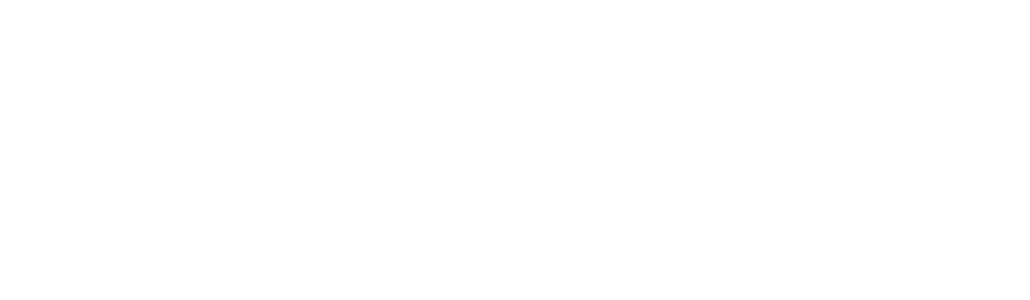
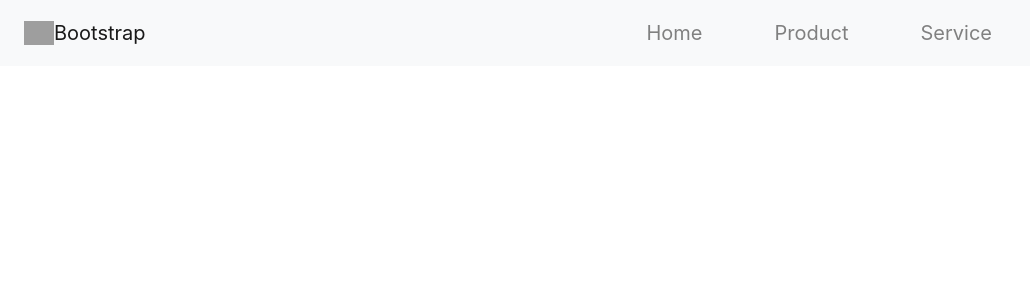
Before and after one commit to suzitsarkar27/Assignment-8, a React (Create React App) app: page / in a window 1280 px wide. Shown: the top 300 px of the page, without its empty margins (0-1030 px from the left). Built offline with nearby package versions, Linux system fonts and the light colour scheme; grey boxes are pictures that could not be loaded.

Commit message:
header-complet

```diff
--- a/public/index.html
+++ b/public/index.html
@@ -14,6 +14,9 @@
       manifest.json provides metadata used when your web app is installed on a
       user's mobile device or desktop. See https://developers.google.com/web/fundamentals/web-app-manifest/
     -->
+    <link href="https://cdn.jsdelivr.net/npm/bootstrap@5.1.3/dist/css/bootstrap.min.css" rel="stylesheet" integrity="sha384-1BmE4kWBq78iYhFldvKuhfTAU6auU8tT94WrHftjDbrCEXSU1oBoqyl2QvZ6jIW3" crossorigin="anonymous">
+    <!-- bootstrap -->
+
     <link rel="manifest" href="%PUBLIC_URL%/manifest.json" />
     <!--
       Notice the use of %PUBLIC_URL% in the tags above.
--- a/src/App.js
+++ b/src/App.js
@@ -1,10 +1,11 @@
 import logo from './logo.svg';
 import './App.css';
+import Header from './Compon0nt/Header';
 
 function App() {
   return (
-    <div className="App">
-
+    <div>
+      <Header></Header>
     </div>
   );
 }
--- /dev/null
+++ b/src/Compon0nt/Header.css
@@ -0,0 +1,11 @@
+#menu-bar {
+  margin-right: 250px;
+}
+#menu-bar a {
+  margin-left: 36px;
+  padding: 10px;
+  color: grey;
+}
+#menu-bar a:hover {
+  border-bottom: 3px solid gray;
+}
--- /dev/null
+++ b/src/Compon0nt/Header.js
@@ -0,0 +1,28 @@
+import React from 'react';
+import './Header.css';
+
+const Header = () => {
+    return (
+
+ <nav class="navbar navbar-expand-lg navbar-light bg-light ">
+ <div class="container-fluid ">
+ <div class="container-fluid">
+<a class="navbar-brand" href="#">
+<img src="/docs/5.1/assets/brand/bootstrap-logo.svg" alt="" width="30" height="24" class="d-inline-block align-text-top"/>
+Bootstrap
+</a>
+</div>
+<div class="collapse navbar-collapse " id="navbarTogglerDemo01">
+  <div className='d-flex justify-content-end'id='menu-bar'>
+    <a class="navbar-brand" href="/Home">Home</a>
+    <a class="navbar-brand" href="/Product">Product</a>
+   <a class="navbar-brand" href="/Service">Service</a>
+
+ </div>
+</div>
+</div>
+</nav>
+    );
+};
+
+export default Header;
```
Also changed, not shown: public/Product.json (added, +1 -0 lines), src/Compon0nt/Main/Main.js (added, +11 -0 lines), src/Compon0nt/Main/Main.css (added).
